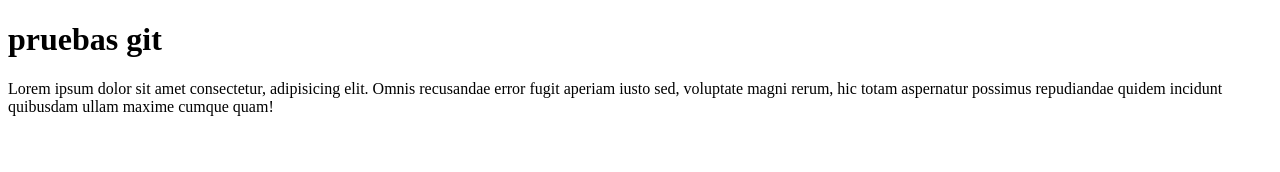
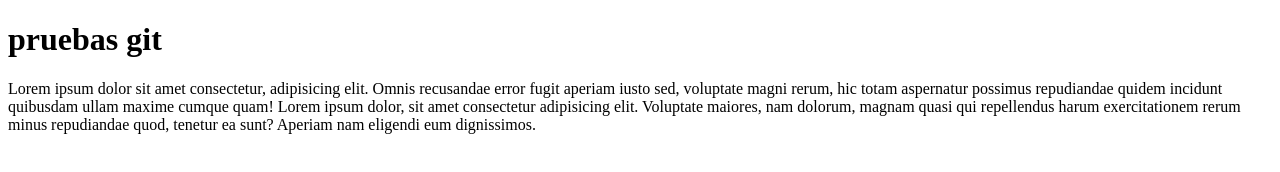
Before and after one commit to armoch/-pruebasgiftG68, a plain HTML site: page index.html in a window 1280 px wide. Drawn offline with Linux system fonts and the light colour scheme.

Commit message:
segundo proceso

```diff
--- a/index.html
+++ b/index.html
@@ -10,4 +10,7 @@
     <h1>pruebas git    </h1>
     Lorem ipsum dolor sit amet consectetur, adipisicing elit. Omnis recusandae error fugit aperiam iusto sed, voluptate magni rerum, hic totam aspernatur possimus repudiandae quidem incidunt quibusdam ullam maxime cumque quam!
  </body>
+ <body>
+   Lorem ipsum dolor, sit amet consectetur adipisicing elit. Voluptate maiores, nam dolorum, magnam quasi qui repellendus harum exercitationem rerum minus repudiandae quod, tenetur ea sunt? Aperiam nam eligendi eum dignissimos.
+ </body>
  </html>
```
